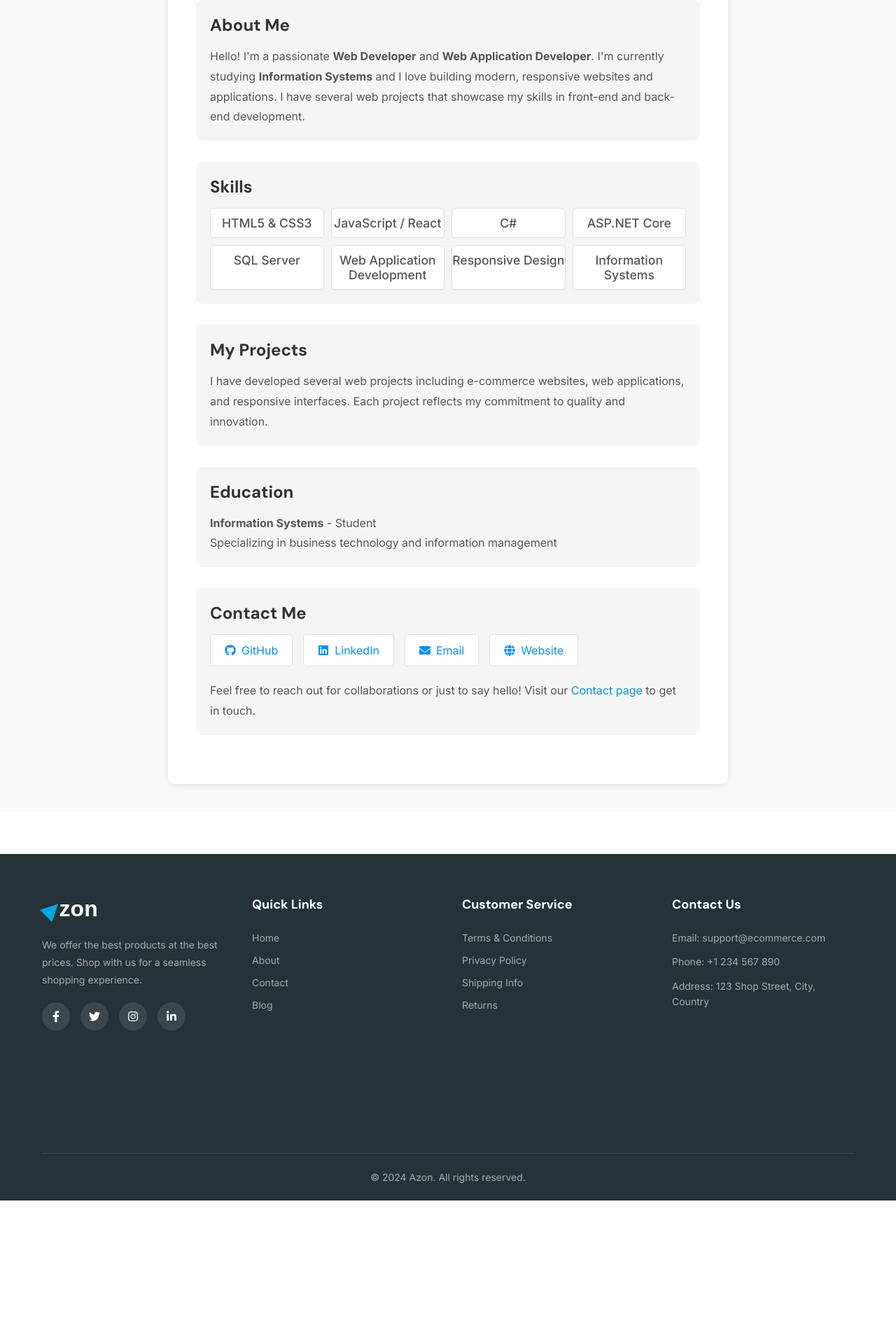
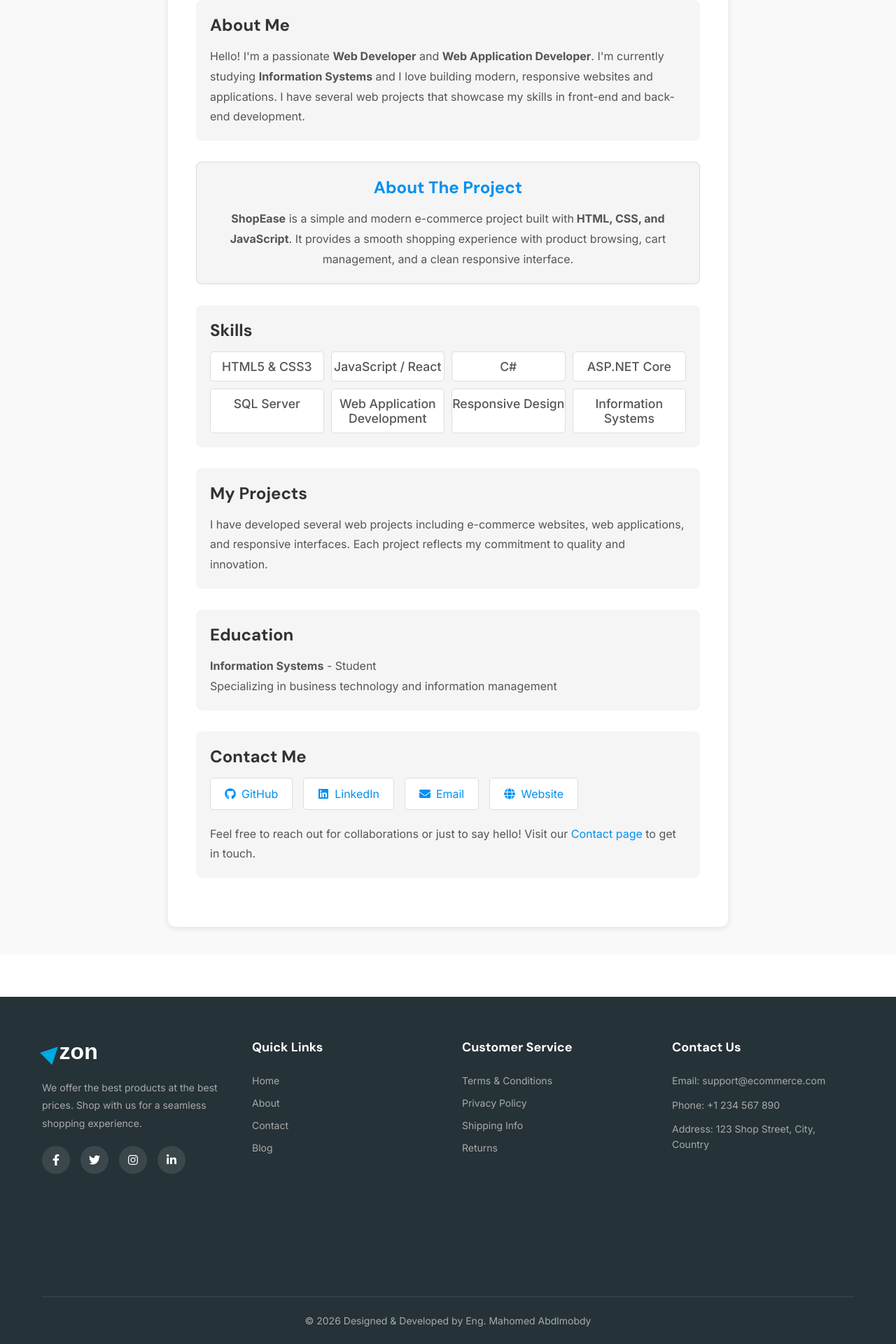
Before and after one commit to abdlmobdy868-design/my-comrs-stor, a React (Vite) app: page /about in a window 1280 px wide. Shown: the part 556-2476 px from the top of the page at 70% size. Before the commit the page ends 2271 px from the top, so only its background shows below. Built offline with nearby package versions, Linux system fonts and the light colour scheme; no server answers; grey boxes are pictures that could not be loaded.

Commit message:
add about and footer

```diff
--- a/Footer.jsx
+++ b/Footer.jsx
@@ -81,7 +81,7 @@ function Footer() {
         </div>
 
         <div className="footer_bottom">
-          <p>&copy; 2024 Azon. All rights reserved.</p>
+          <p>&copy; 2026 Designed &amp; Developed by Eng. Mahomed Abdlmobdy</p>
         </div>
       </div>
     </footer>
--- a/about.css
+++ b/about.css
@@ -85,6 +85,15 @@
     color: #555;
     line-height: 1.8;
     font-size: 1rem;
+}
+
+.project-section {
+    text-align: center;
+    border: 1px solid #d6d6d6d5;
+}
+
+.project-section h2 {
+    color: #0090f0;
 }
 
 .about-section ul {
--- a/about.jsx
+++ b/about.jsx
@@ -20,6 +20,15 @@ function About() {
             Hello! I'm a passionate <strong>Web Developer</strong> and <strong>Web Application Developer</strong>.
             I'm currently studying <strong>Information Systems</strong> and I love building modern, responsive websites
             and applications. I have several web projects that showcase my skills in front-end and back-end development.
+          </p>
+        </div>
+
+        <div className="about-section project-section">
+          <h2>About The Project</h2>
+          <p>
+            <strong>ShopEase</strong> is a simple and modern e-commerce project built with
+            <strong> HTML, CSS, and JavaScript</strong>. It provides a smooth shopping
+            experience with product browsing, cart management, and a clean responsive interface.
           </p>
         </div>
 
```
